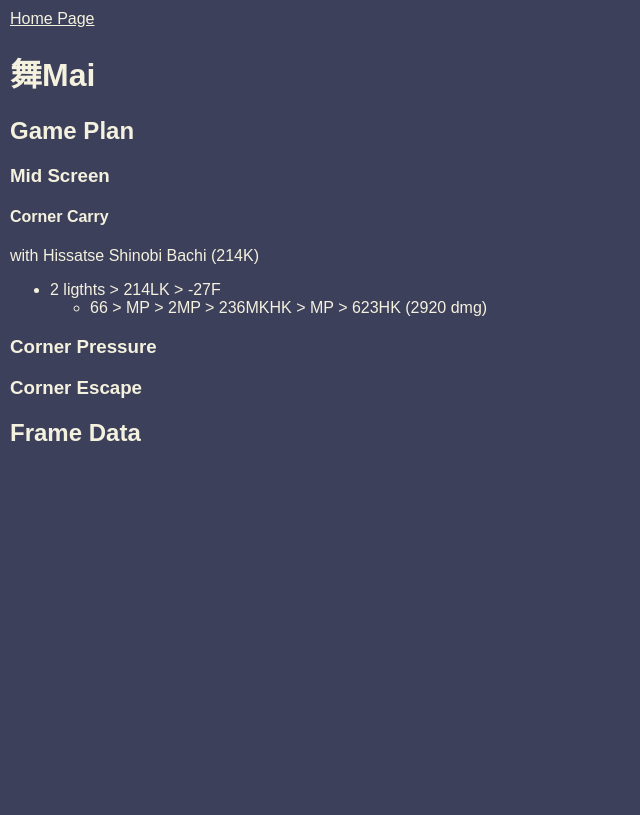
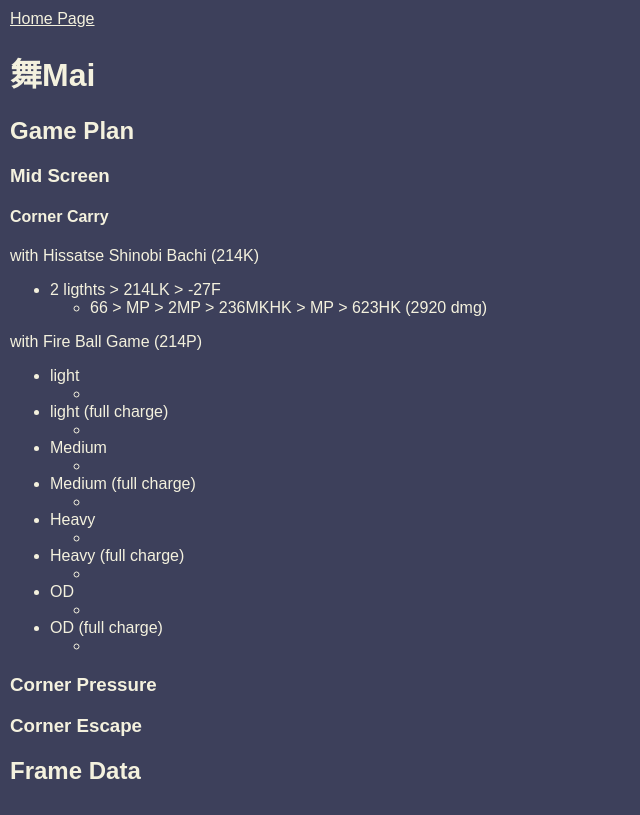
Before and after one commit to ChonCanCode/react-daily-quest, a React (Vite) app: page /#/projects/streetfighter6 in a window 1280 px wide. Shown: the whole page, without its empty margins (0-640 px from the left). Built offline with nearby package versions, Linux system fonts and the light colour scheme.

Commit message:
update mai

```diff
--- a/src/projects/StreetFighter6.tsx
+++ b/src/projects/StreetFighter6.tsx
@@ -8,6 +8,7 @@ const StreetFighter6 = () => {
       <h2>Game Plan</h2>
       <h3>Mid Screen</h3>
       <h4>Corner Carry</h4>
+
       <p>with Hissatse Shinobi Bachi (214K)</p>
       <ul>
         <li>2 ligthts &gt; 214LK &gt; -27F </li>
@@ -15,6 +16,44 @@ const StreetFighter6 = () => {
           <li>66 &gt; MP &gt; 2MP &gt; 236MKHK &gt; MP &gt; 623HK (2920 dmg)</li>
         </ul>
       </ul>
+
+      <p>with Fire Ball Game (214P)</p>
+      <ul>
+        <li>light</li>
+        <ul>
+          <li></li>
+        </ul>
+        <li>light (full charge)</li>
+        <ul>
+          <li></li>
+        </ul>
+        <li>Medium</li>
+        <ul>
+          <li></li>
+        </ul>
+        <li>Medium (full charge)</li>
+        <ul>
+          <li></li>
+        </ul>
+        <li>Heavy</li>
+        <ul>
+          <li></li>
+        </ul>
+        <li>Heavy (full charge)</li>
+        <ul>
+          <li></li>
+        </ul>
+        <li>OD</li>
+        <ul>
+          <li></li>
+        </ul>
+        <li>OD (full charge)</li>
+        <ul>
+          <li></li>
+        </ul>
+      </ul>
+
+
 
       <h3>Corner Pressure</h3>
       <h3>Corner Escape</h3>
```
